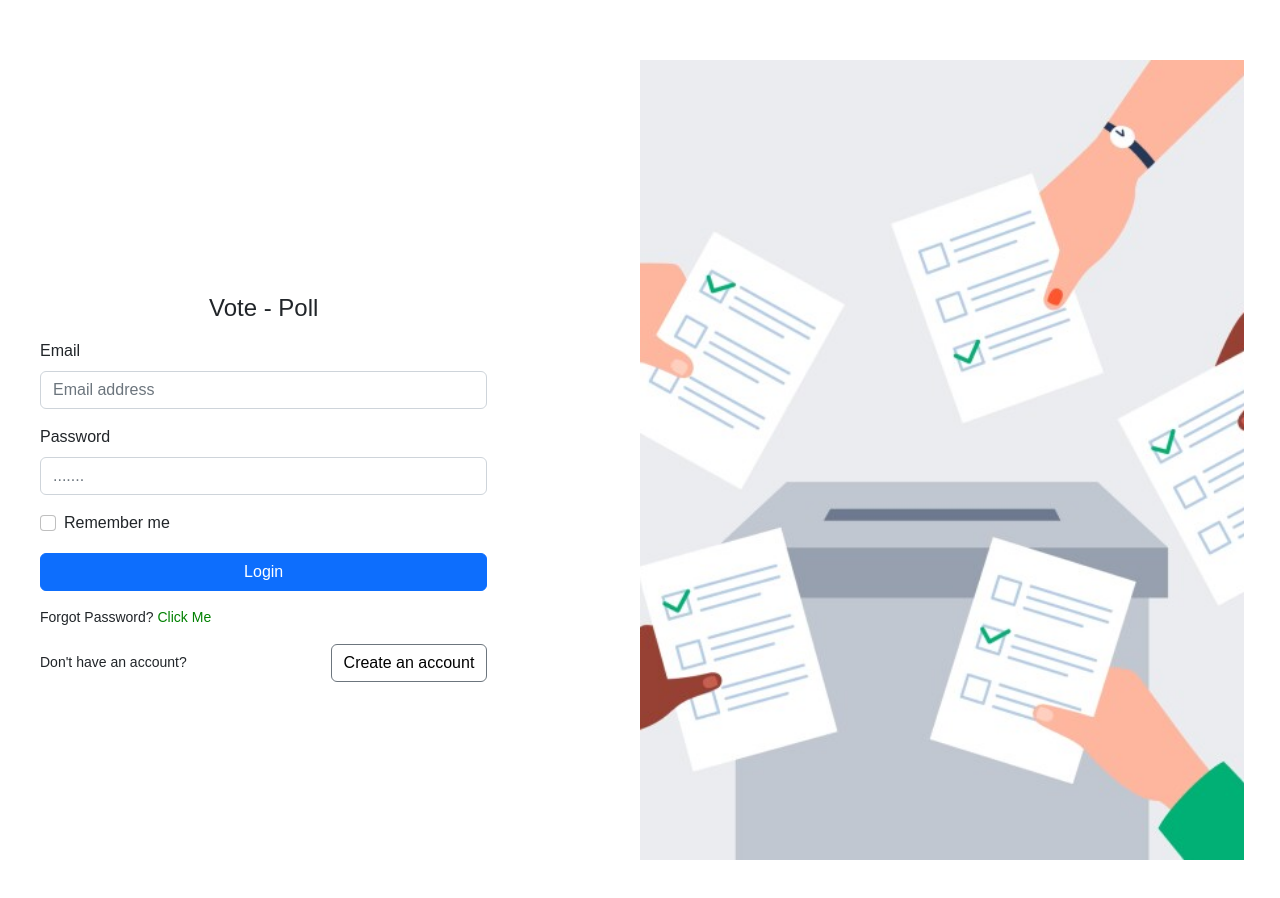
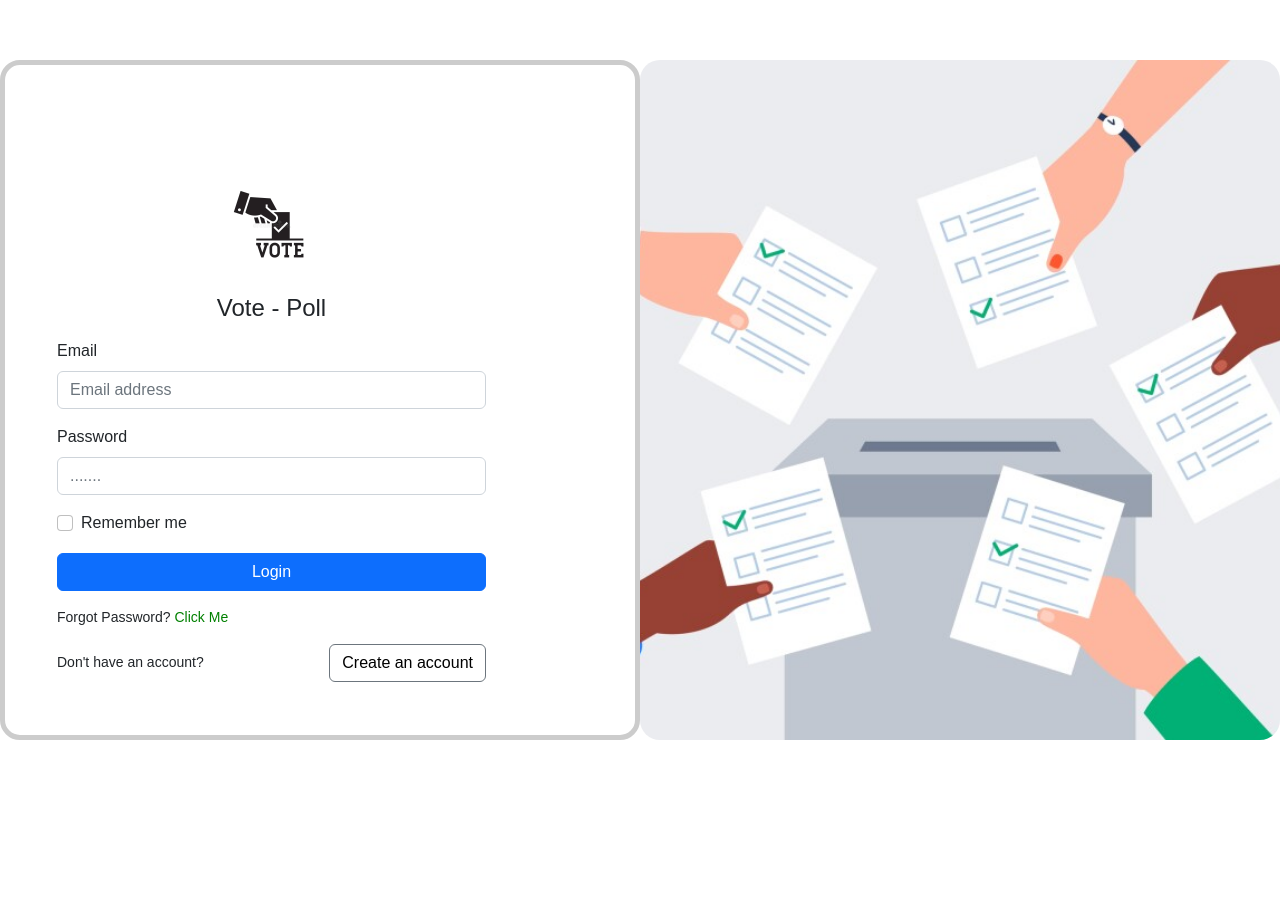
Before and after one commit to 56radius/vote-poll, a React (Create React App) app: page /login in a window 1280 px wide. Shown: the top 898 px of the page. After the commit the page ends 800 px from the top, so only its background shows below. Built offline with nearby package versions, Linux system fonts and the light colour scheme.

Commit message:
almost done designing the login

```diff
--- a/src/components/LoginScreen.js
+++ b/src/components/LoginScreen.js
@@ -3,6 +3,7 @@ import { useNavigate } from "react-router-dom";
 
 // Importing the images
 import Vote from "../assets/img/voting.jpeg";
+import Logo from "../assets/img/logo.png";  // Add the path to your logo image
 
 import Swal from "sweetalert2";
 
@@ -11,12 +12,21 @@ function LoginScreen() {
 
   return (
     <div>
-      <main>
-        <div className="container-fluid">
-          <section className="section register min-vh-100 d-flex">
-            <div className="row w-100">
+      <main style={{ height: "100vh" }}>
+        <div className="container-fluid p-0" style={{ height: "100%" }}>
+          <section className="section register min-vh-100 d-flex" style={{ height: "100%" }}>
+            <div className="row w-100 m-0" style={{ height: "100%" }}>
               {/* Left column for the login form */}
-              <div className="col-lg-6 d-flex flex-column align-items-start justify-content-center" style={{ minHeight: "100vh" }}>
+              <div
+                className="col-lg-6 d-flex flex-column align-items-start justify-content-center p-4"
+                style={{
+                  height: "100%",
+                  borderRight: "2px solid #ccc",
+                  borderRadius: "20px",
+                  border: "5px solid #ccc",
+                  boxSizing: "border-box",
+                }}
+              >
                 <div className="container h-100 d-flex flex-column justify-content-center">
                   <div className="row justify-content-start">
                     <div className="col-lg-10 col-md-12 d-flex flex-column align-items-start justify-content-center">
@@ -34,7 +44,8 @@ function LoginScreen() {
                       <form action="" className="w-100" method="post">
                         <div className="card mb-3" style={{ background: "transparent", border: "none" }}>
                           <div className="card-body">
-                            <div className="pt-4 pb-2">
+                            <div className="pt-4 pb-2 text-center">
+                              <img src={Logo} alt="Logo" style={{ width: "100px", marginBottom: "20px" }} /> {/* Logo added here */}
                               <h5 className="card-title text-center pb-0 fs-4">
                                 Vote - Poll
                               </h5>
@@ -135,11 +146,16 @@ function LoginScreen() {
               </div>
 
               {/* Right column for the full-sized picture */}
-              <div className="col-lg-6 d-none d-lg-block">
+              <div className="col-lg-6 d-none d-lg-block p-0" style={{ height: "100%" }}>
                 <img
                   src={Vote}
                   alt="Voting"
-                  style={{ width: "100%", height: "100vh", objectFit: "cover" }}
+                  style={{
+                    width: "100%",
+                    height: "100%",
+                    objectFit: "cover",
+                    borderRadius: "20px",
+                  }}
                 />
               </div>
             </div>
```
Also changed, not shown: src/assets/img/logo.png (added), src/assets/img/logo.webp (added).
